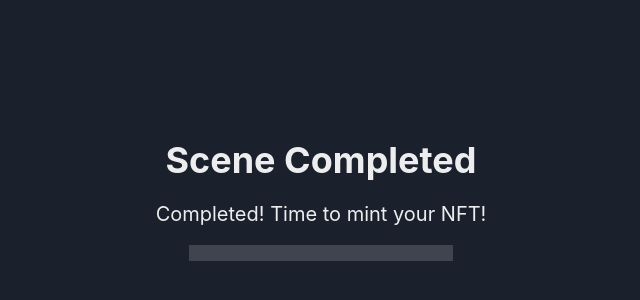
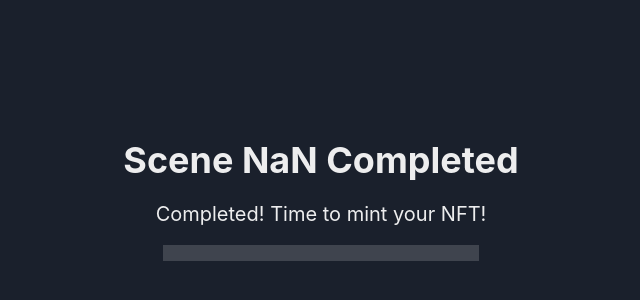
Before and after one commit to spencerkinney/chainlink-hackathon-frontend, a React (Create React App) app: page /scene/6 in a window 1280 px wide. Shown: the part 200-500 px from the top of the page, without its empty margins (319-959 px from the left). Built offline with nearby package versions, Linux system fonts and the light colour scheme.

Commit message:
adding progress here

```diff
--- a/src/components/CompletePage.js
+++ b/src/components/CompletePage.js
@@ -20,7 +20,7 @@ function CompletePage({ progress }) {
         <Center h="100vh">
             <VStack spacing={4}>
                 <CheckboxIcon boxSize={12} color="green.300" />
-                <Heading>Scene Completed</Heading>
+                <Heading>Scene {progress / 20} Completed</Heading>
                 <Text fontSize="xl">{message}</Text>
                 <Progress value={progress} hasStripe width="80%" colorScheme="green" size="lg" />
             </VStack>
```
